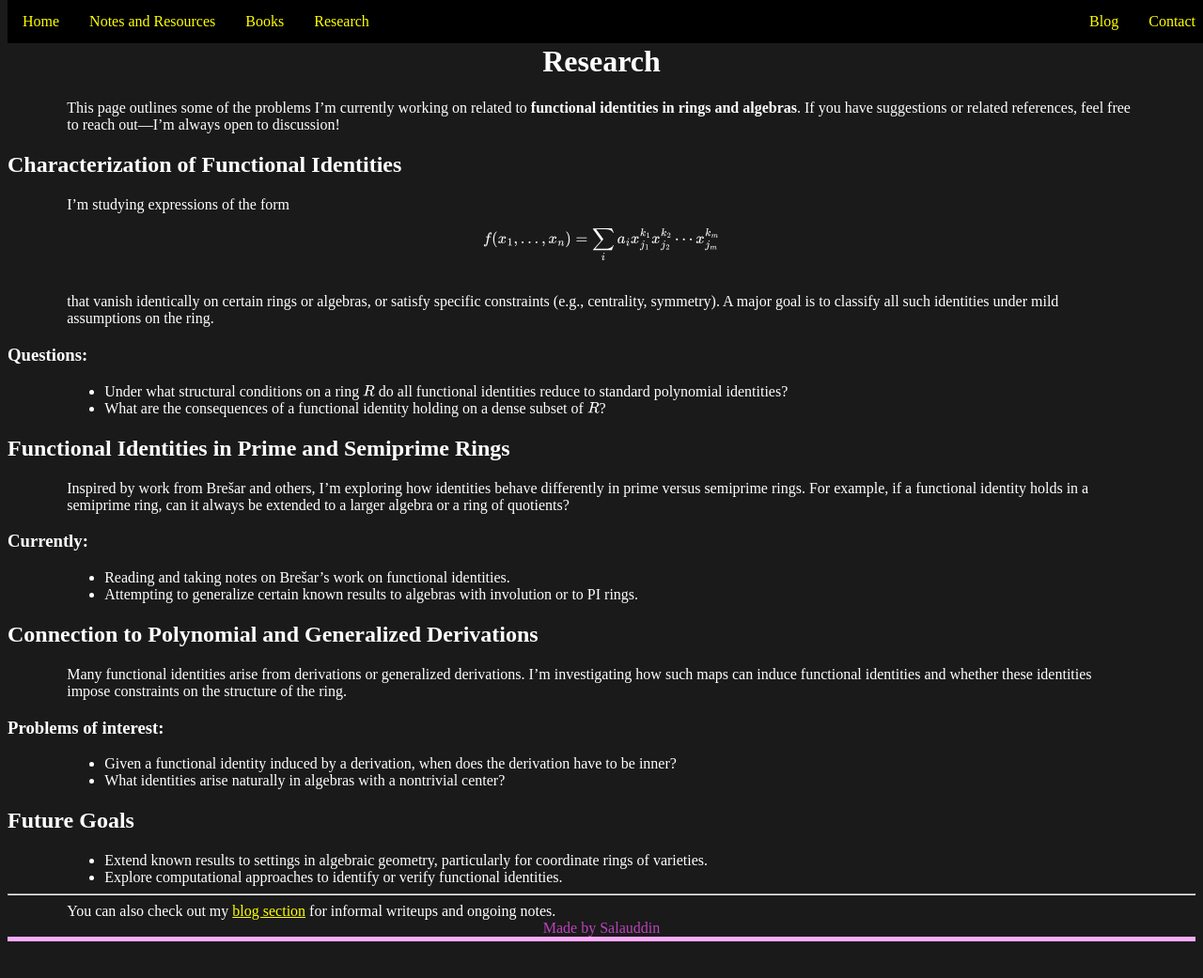
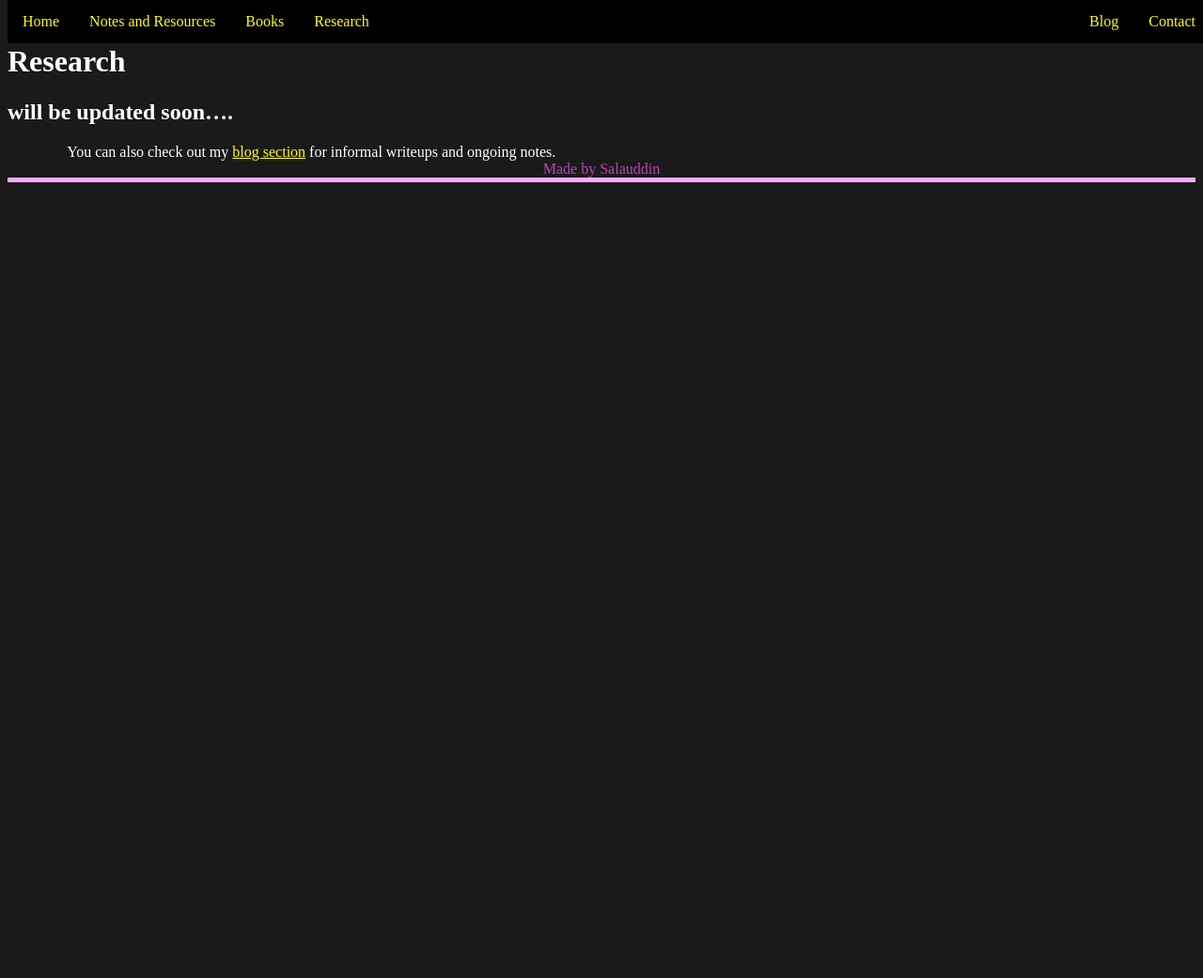
Before and after one commit to skmds99/salauddin.github.io, a Jekyll site: the page built from research.md, in a window 1280 px wide and 1110 px high. Shown: the top 1041 px of the window at 94% size. Built offline with Jekyll 4.4.1, drawn with Linux system fonts in a browser that asks for light colours.

Commit message:
Update research.md

```diff
--- a/research.md
+++ b/research.md
@@ -3,39 +3,8 @@ layout: default
 title: Salauddin's Site
 ---
 # Research
-{: style="font-size: 200%; text-align: center;"}
 
-This page outlines some of the problems I'm currently working on related to **functional identities in rings and algebras**. If you have suggestions or related references, feel free to reach out—I'm always open to discussion!
-
-## Characterization of Functional Identities
-I'm studying expressions of the form
-\\[
-f(x_1, \ldots, x_n) = \sum_i a_i x_{j_1}^{k_1} x_{j_2}^{k_2} \cdots x_{j_m}^{k_m}
-\\]
-that vanish identically on certain rings or algebras, or satisfy specific constraints (e.g., centrality, symmetry). A major goal is to classify all such identities under mild assumptions on the ring.
-
-### Questions:
-- Under what structural conditions on a ring \\( R \\) do all functional identities reduce to standard polynomial identities?
-- What are the consequences of a functional identity holding on a dense subset of \\( R \\)?
-
-## Functional Identities in Prime and Semiprime Rings
-Inspired by work from Brešar and others, I’m exploring how identities behave differently in prime versus semiprime rings. For example, if a functional identity holds in a semiprime ring, can it always be extended to a larger algebra or a ring of quotients?
-
-### Currently:
-- Reading and taking notes on Brešar's work on functional identities.
-- Attempting to generalize certain known results to algebras with involution or to PI rings.
-
-## Connection to Polynomial and Generalized Derivations
-Many functional identities arise from derivations or generalized derivations. I'm investigating how such maps can induce functional identities and whether these identities impose constraints on the structure of the ring.
-
-### Problems of interest:
-- Given a functional identity induced by a derivation, when does the derivation have to be inner?
-- What identities arise naturally in algebras with a nontrivial center?
-
-## Future Goals
-- Extend known results to settings in algebraic geometry, particularly for coordinate rings of varieties.
-- Explore computational approaches to identify or verify functional identities.
-
+will be updated soon....
 ---
 
 You can also check out my [blog section](./blog.html) for informal writeups and ongoing notes.
```
